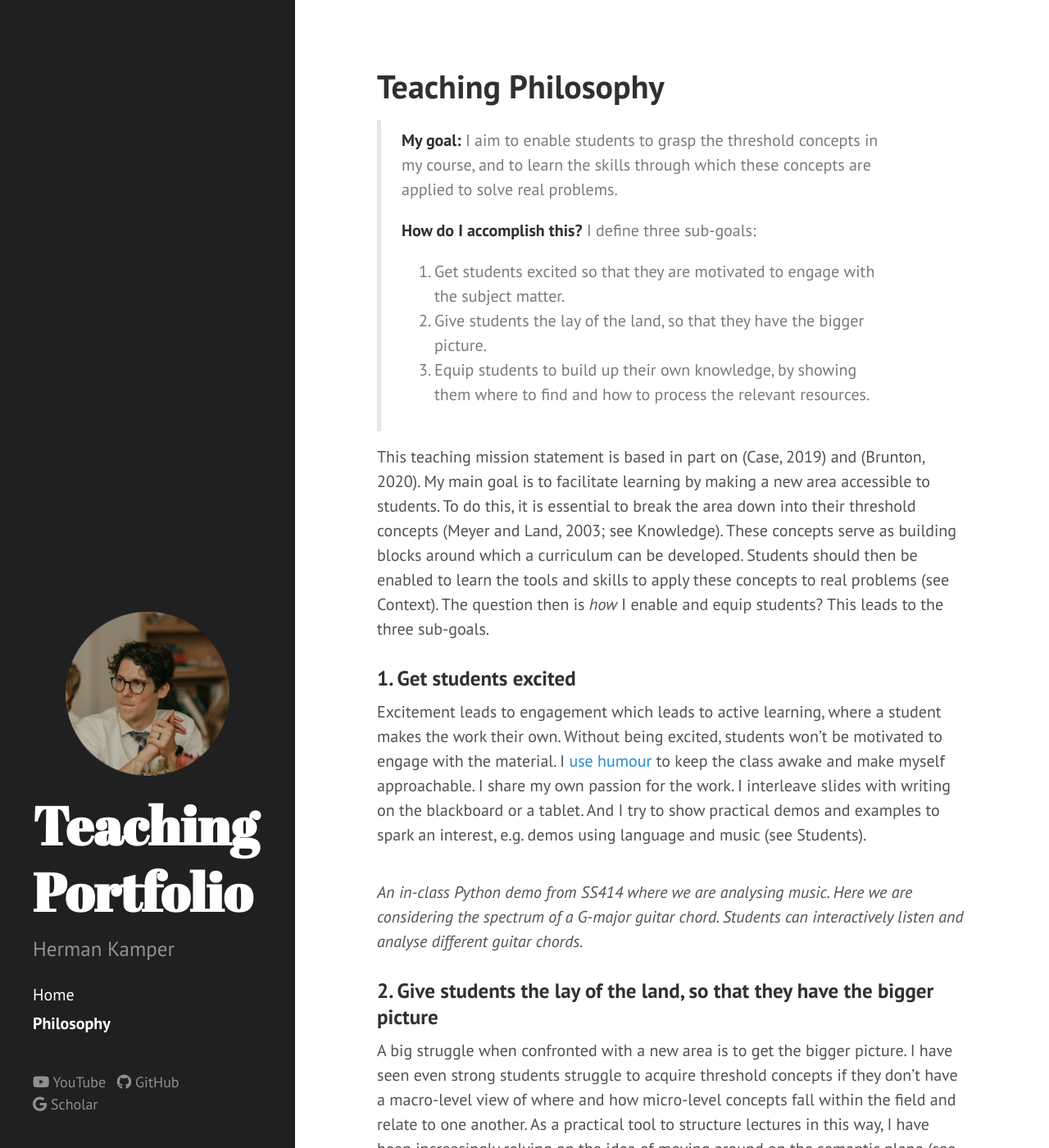
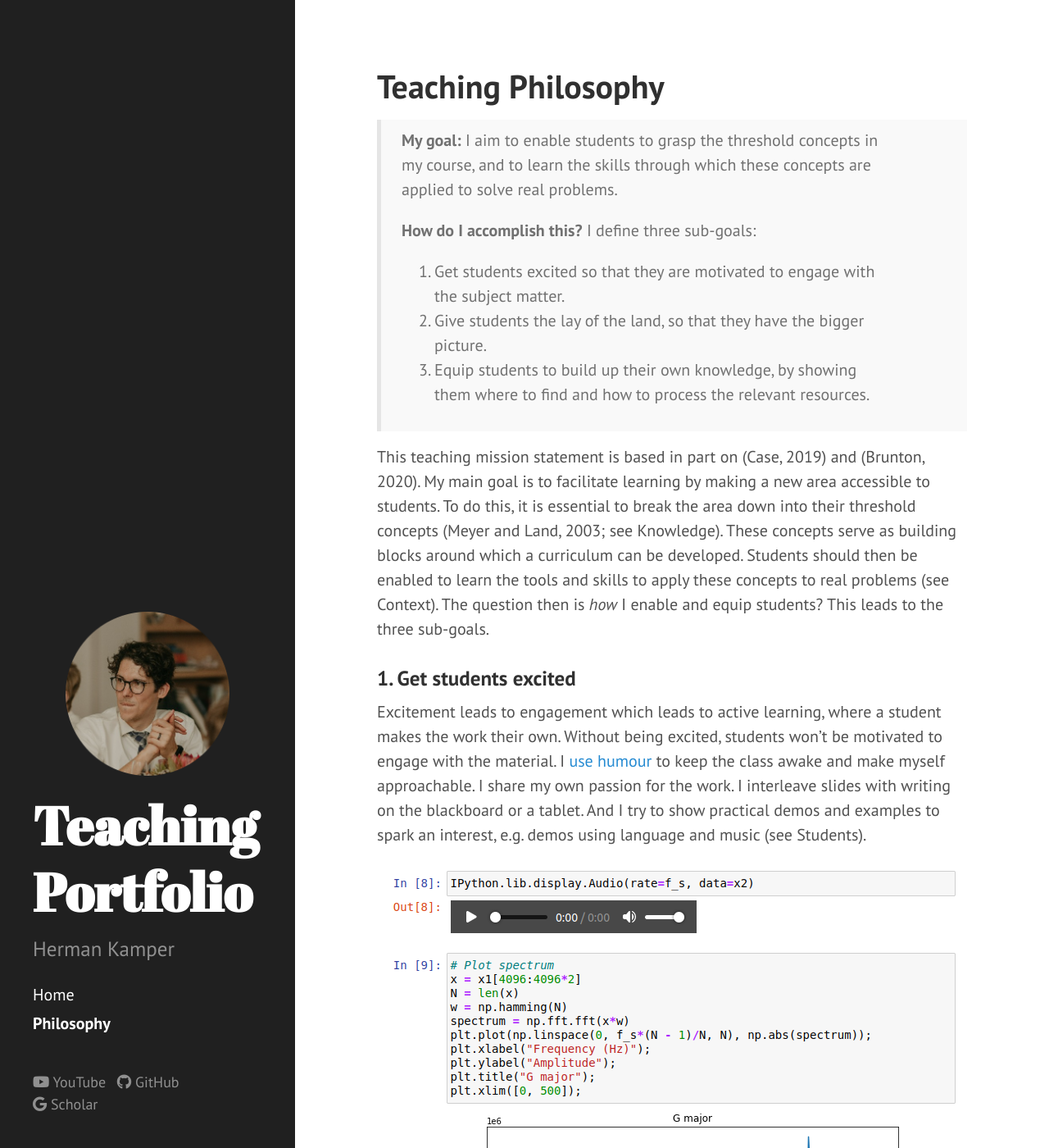
Before and after one commit to kamperh/teaching_portfolio, a Jekyll site: the page built from philosophy.md, in a window 1280 px wide and 1400 px high. Shown: the whole window at 82% size. Built offline with Jekyll 4.4.1, drawn with Linux system fonts in a browser that asks for light colours; nearby versions of some CDN libraries.

Commit message:
Updated Poole CSS

```diff
--- a/_config.yml
+++ b/_config.yml
@@ -6,8 +6,8 @@
 title:            'Teaching Portfolio'
 tagline:          'My teaching philosophy'
 description:      'Herman Kamper'
-url:              https://www.kamperh.com/teaching_portfolio
-# url:              http://localhost:4000
+# url:              https://www.kamperh.com/teaching_portfolio
+url:              http://localhost:4000
 baseurl:          ''
 paginate:         5
 permalink:        pretty
--- a/public/css/poole.css
+++ b/public/css/poole.css
@@ -214,8 +214,15 @@ pre code {
 blockquote {
   padding: .5rem 1rem;
   margin: .8rem 0;
-  color: #7a7a7a;
+  /*color: #7a7a7a;*/
   border-left: .25rem solid #e5e5e5;
+
+  color: #717171;             /*Herman*/
+  background-color: #f9f9f9;  /*Herman*/
+}
+/*Herman*/
+blockquote strong {
+  color: #717171;
 }
 blockquote p:last-child {
   margin-bottom: 0;
@@ -230,8 +237,16 @@ blockquote p:last-child {
 img {
   display: block;
   max-width: 100%;
-  margin: 0 0 1rem;
+  /*margin: 0 0 1rem;*/
+  margin: 0 auto; /*Herman*/
   border-radius: 5px;
+}
+/*Herman*/
+img + em {
+  display: block;
+  text-align: center;
+  font-size: 85%;
+  color: 717171;
 }
 
 /* Tables */
```
Also changed, not shown: index.md (+0 -1 lines), fig/g_major_python.png (added).
